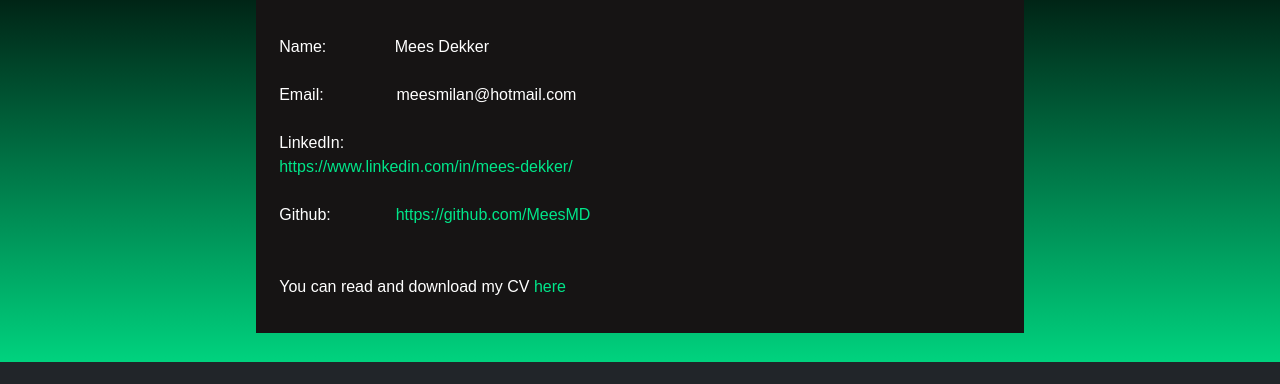
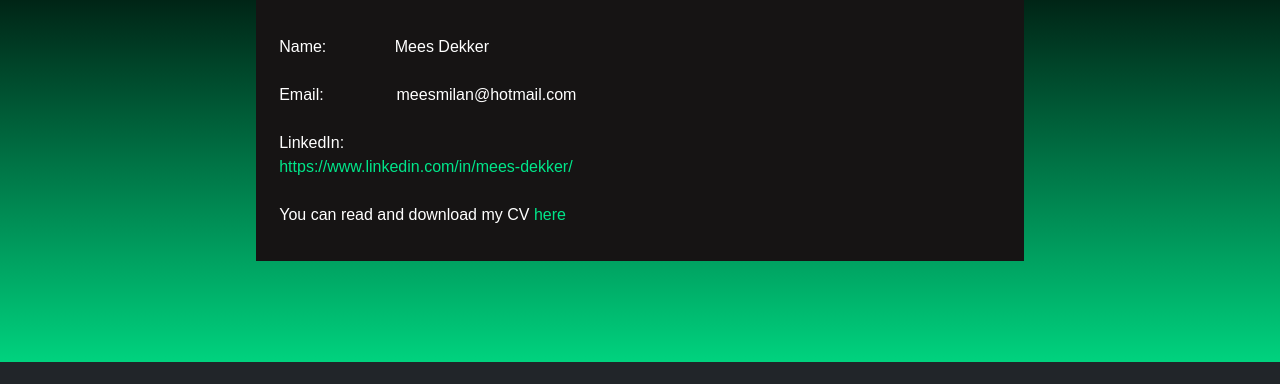
Before and after one commit to MeesMD/MeesMD.github.io, a plain HTML site: page contact.html in a window 1280 px wide. Shown: the part 237-621 px from the top of the page. Drawn offline with nearby package versions, Linux system fonts and the light colour scheme.

Commit message:
Update contact.html

```diff
--- a/contact.html
+++ b/contact.html
@@ -74,7 +74,6 @@
         Name:&emsp;&emsp;&emsp;&emsp; Mees Dekker<br><br>
         Email:&emsp;&emsp;&emsp;&emsp;&nbsp; meesmilan@hotmail.com<br><br>
         LinkedIn:&emsp;&emsp;&emsp; <a style="color: rgba(0, 230, 138, 1);" href="https://www.linkedin.com/in/mees-dekker-68aba314a/">https://www.linkedin.com/in/mees-dekker/</a><br><br>
-        Github:&emsp;&emsp;&emsp;&ensp;&nbsp; <a style="color: rgba(0, 230, 138, 1);" href="https://github.com/MeesMD">https://github.com/MeesMD</a> <br><br><br>
         You can read and download my CV <a style="color: rgba(0, 230, 138, 1);" href="media/img/CV.pdf">here</a><br><br>
       </div>
     </div>
```
